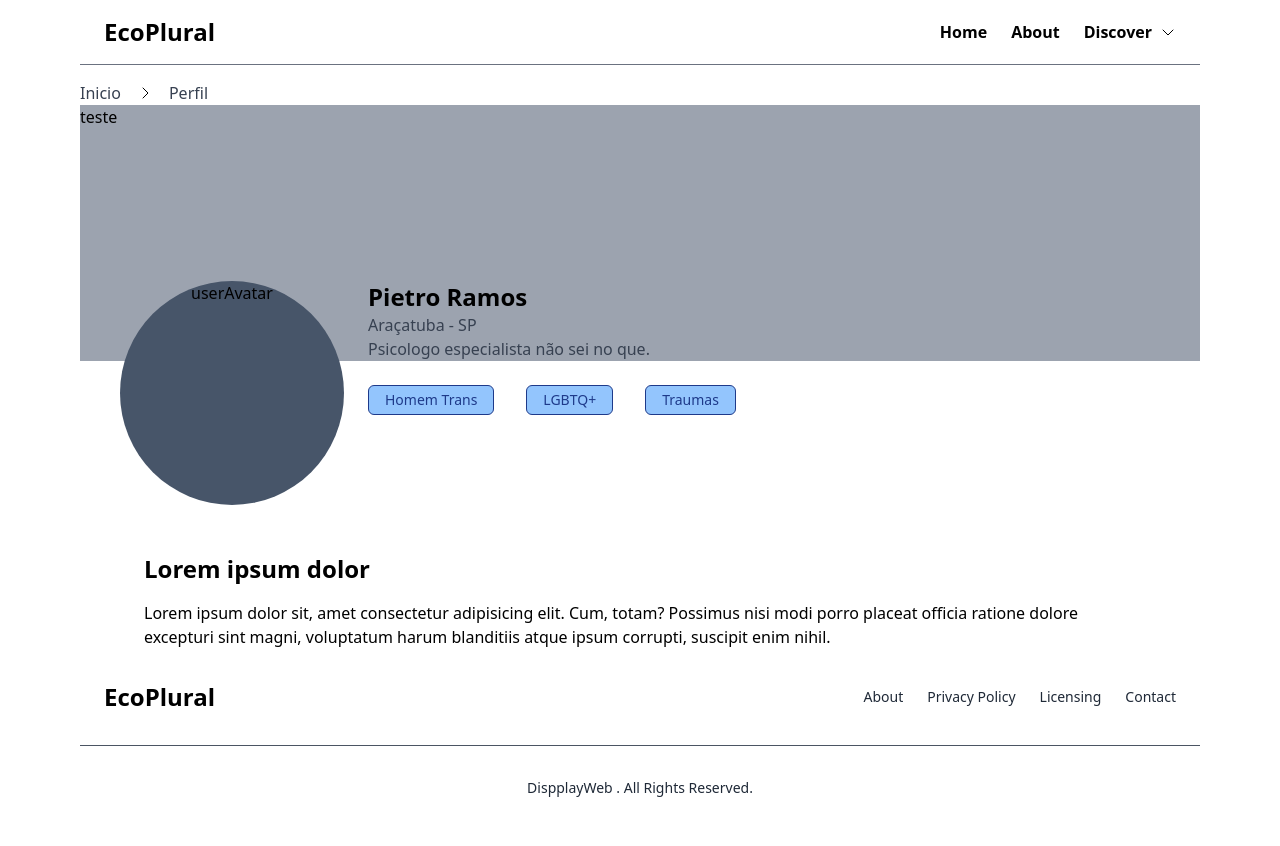
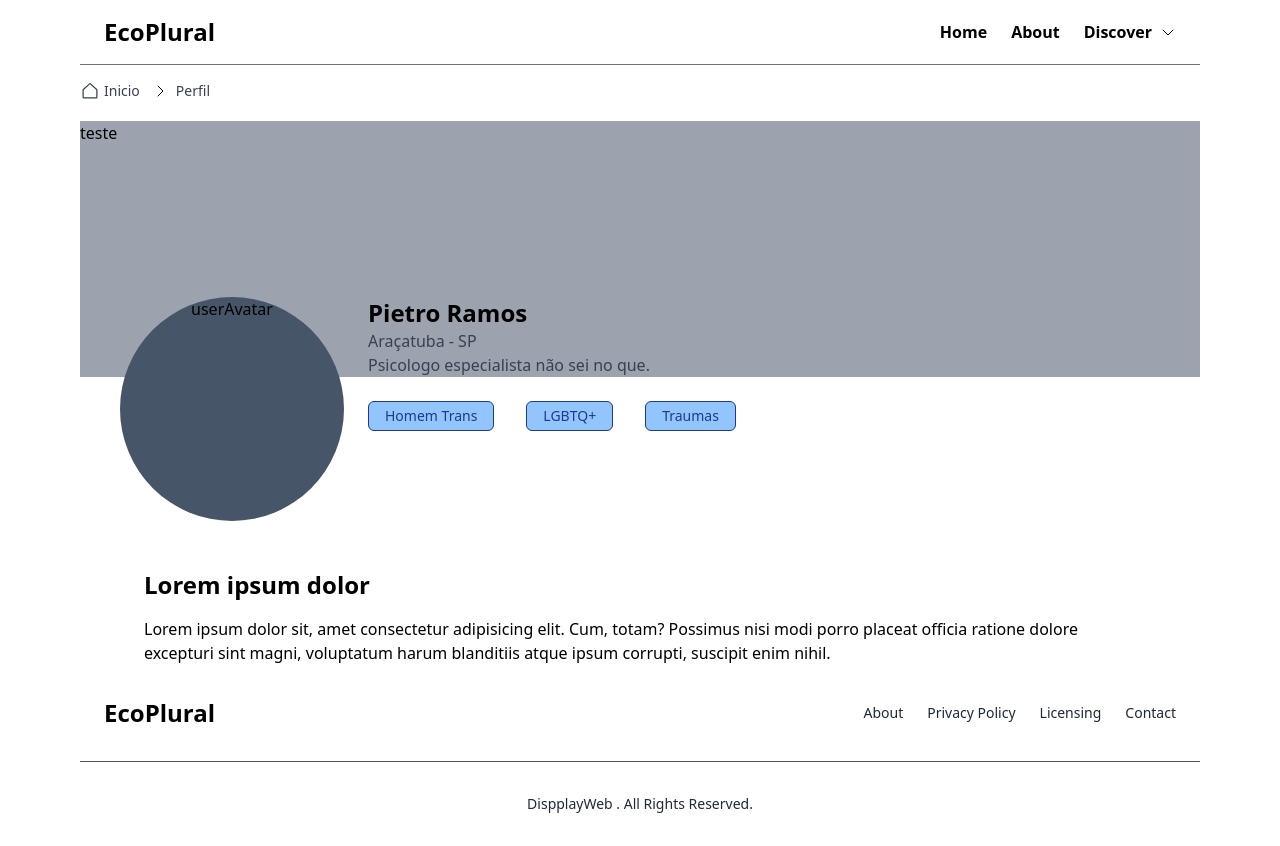
Before and after one commit to ngrpedro/nextapp, a Next.js app: page /partners/1 in a window 1280 px wide. Built offline with nearby package versions, Linux system fonts and the light colour scheme.

Commit message:
style:: breadcrumb

```diff
--- a/src/pages/partners/[id].tsx
+++ b/src/pages/partners/[id].tsx
@@ -1,6 +1,6 @@
 import Head from "next/head";
 import { useRouter } from "next/router";
-import { CaretRight } from "phosphor-react";
+import { CaretRight, HouseSimple } from "phosphor-react";
 import React from "react";
 
 const Profile = () => {
@@ -13,16 +13,31 @@ const Profile = () => {
         <title>Parceiro</title>
       </Head>
 
-      <main /* style={{backgroundImage: }} */>
-        <div className="flex items-center justify-start gap-4">
-          <p className="text-gray-700 hover:text-gray-500 cursor-pointer transition-all">
-            Inicio
-          </p>
-          <CaretRight size={16} />
-          <p className="text-gray-700 hover:text-gray-500 cursor-pointer transition-all">
-            Perfil
-          </p>
-        </div>
+      <main>
+        <nav className="flex mb-5" aria-label="Breadcrumb">
+          <ol className="inline-flex items-center space-x-1 md:space-x-3">
+            <li className="inline-flex items-center">
+              <a
+                href="#"
+                className="inline-flex items-center gap-1 text-sm font-medium text-gray-700 hover:text-blue-600"
+              >
+                <HouseSimple size={20} />
+                Inicio
+              </a>
+            </li>
+            <li>
+              <div className="flex items-center">
+                <CaretRight size={16} />
+                <a
+                  href="#"
+                  className="ml-1 text-sm font-medium text-gray-700 hover:text-blue-600 md:ml-2"
+                >
+                  Perfil
+                </a>
+              </div>
+            </li>
+          </ol>
+        </nav>
 
         <section className="relative">
           <div className="w-full h-64 bg-gray-400">teste</div>
@@ -35,7 +50,9 @@ const Profile = () => {
               <div>
                 <h1 className="text-2xl font-bold">Pietro Ramos</h1>
                 <p className="text-gray-700">Araçatuba - SP</p>
-                <p className="text-gray-700">Psicologo especialista não sei no que.</p>
+                <p className="text-gray-700">
+                  Psicologo especialista não sei no que.
+                </p>
                 <div className=" flex items-center justify-start gap-8 pt-6">
                   <span className="py-1 px-4 bg-blue-300 border border-blue-900 text-blue-900 rounded-md text-sm block">
                     Homem Trans
@@ -55,10 +72,10 @@ const Profile = () => {
           <div className="px-16 flex flex-col items-start justify-start gap-4">
             <h1 className="text-2xl font-bold block">Lorem ipsum dolor</h1>
             <p className="block">
-              Lorem ipsum dolor sit, amet consectetur adipisicing elit. Cum, totam?
-              Possimus nisi modi porro placeat officia ratione dolore excepturi sint
-              magni, voluptatum harum blanditiis atque ipsum corrupti, suscipit enim
-              nihil.
+              Lorem ipsum dolor sit, amet consectetur adipisicing elit. Cum,
+              totam? Possimus nisi modi porro placeat officia ratione dolore
+              excepturi sint magni, voluptatum harum blanditiis atque ipsum
+              corrupti, suscipit enim nihil.
             </p>
           </div>
         </section>
```
